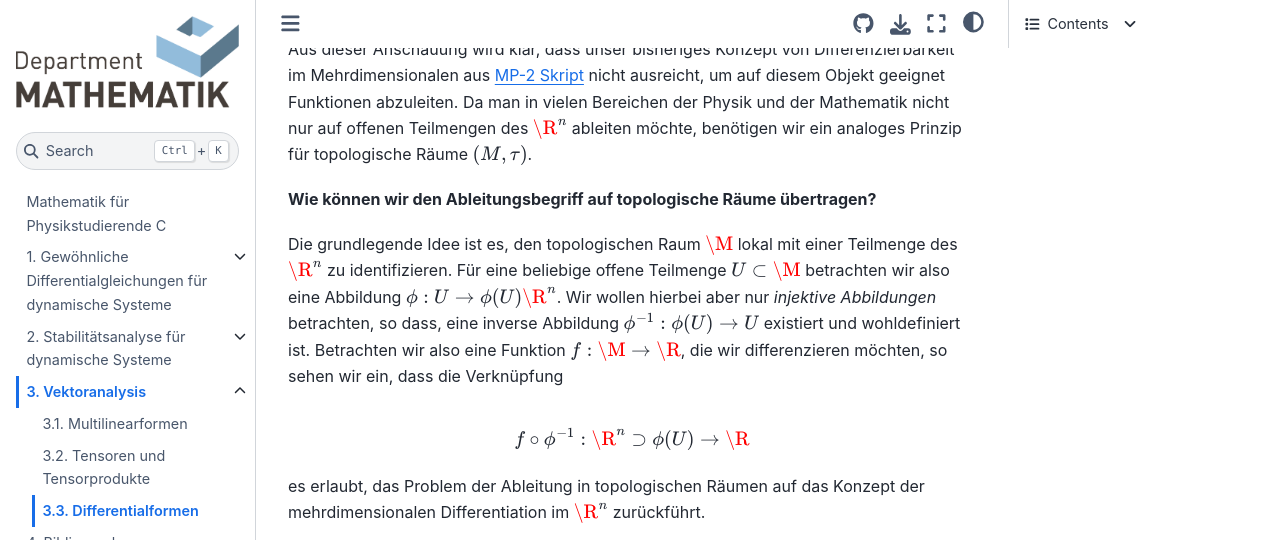
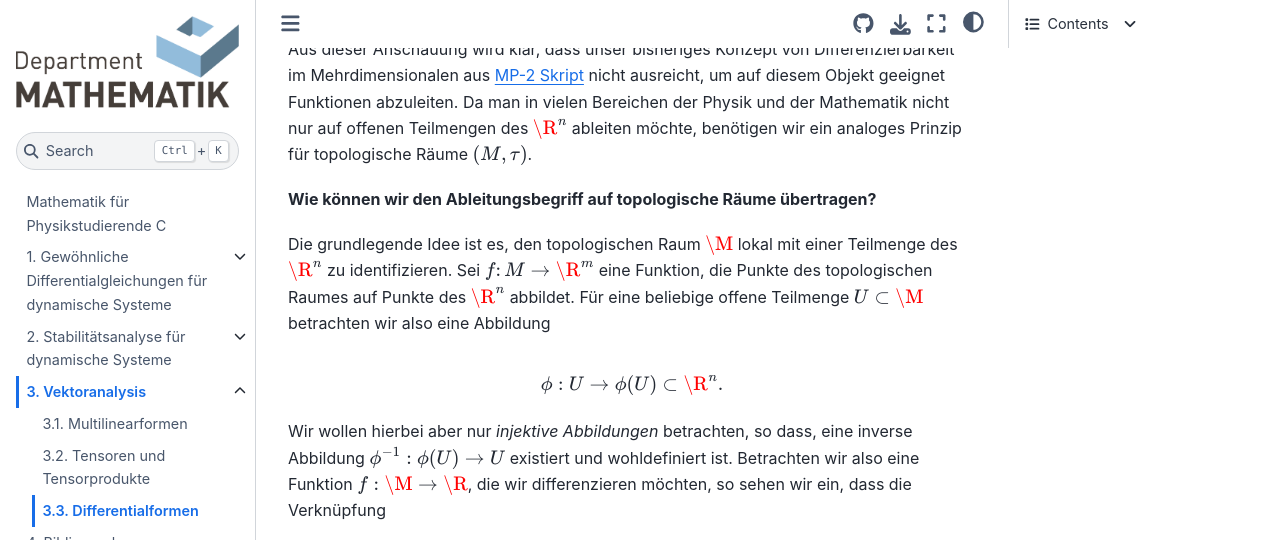
Before and after one commit to FAU-AMMN/MathPhysicsC, a Jupyter Book: the page built from vektoranalysis/diffformen.md, in a window 1280 px wide and 900 px high, scrolled down 2519 px, cut to the strip 0-540 px from the top of the window. Built offline with Jupyter Book 1.0.4 settings and Sphinx 7.4.7 and the Sphinx Book theme 1.1.4, drawn with Linux system fonts in a browser that asks for light colours; pages that are not in the unit, such as notebooks, are missing from menus; cross-references to code outside the pages are shown as plain code.

Commit message:
Introduced function first.

````diff
--- a/vektoranalysis/diffformen.md
+++ b/vektoranalysis/diffformen.md
@@ -124,7 +124,13 @@ Da man in vielen Bereichen der Physik und der Mathematik nicht nur auf offenen T
 **Wie können wir den Ableitungsbegriff auf topologische Räume übertragen?**
 
 Die grundlegende Idee ist es, den topologischen Raum $\M$ lokal mit einer Teilmenge des $\R^n$ zu identifizieren.
-Für eine beliebige offene Teilmenge $U\subset \M$ betrachten wir also eine Abbildung $\phi:U\rightarrow \phi(U) \R^n$.
+Sei $f \colon M \rightarrow \R^m$ eine Funktion, die Punkte des topologischen Raumes auf Punkte des $\R^n$ abbildet.
+Für eine beliebige offene Teilmenge $U\subset \M$ betrachten wir also eine Abbildung
+
+```{math}
+\phi:U\rightarrow \phi(U) \subset \R^n.
+```
+
 Wir wollen hierbei aber nur *injektive Abbildungen* betrachten, so dass, eine inverse Abbildung $\phi^{-1}:\phi(U)\rightarrow U$ existiert und wohldefiniert ist.
 Betrachten wir also eine Funktion $f:\M\to\R$, die wir differenzieren möchten, so sehen wir ein, dass die Verknüpfung
 
````
